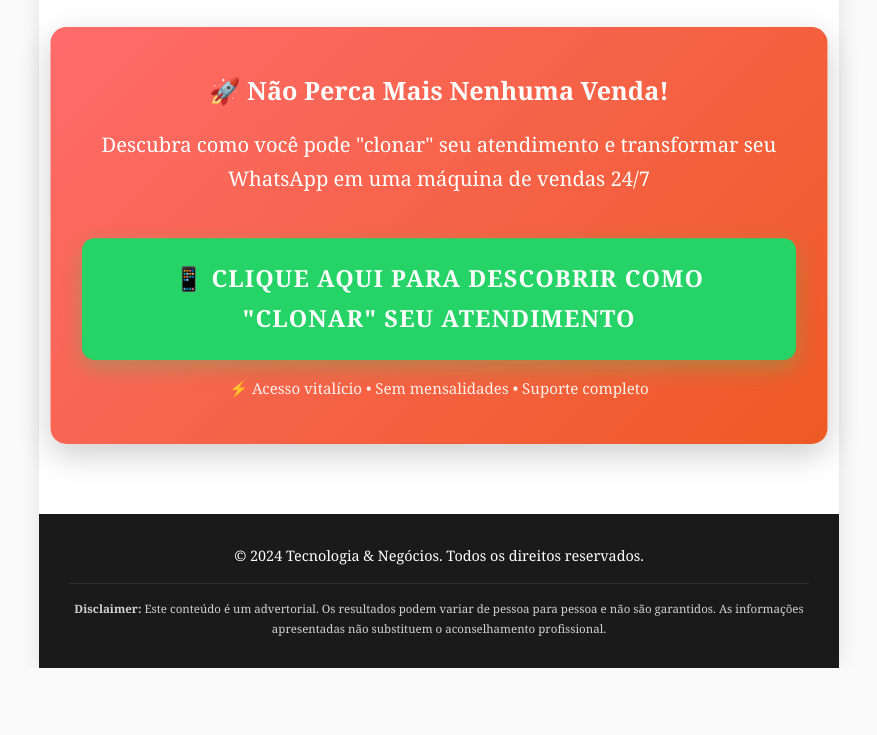
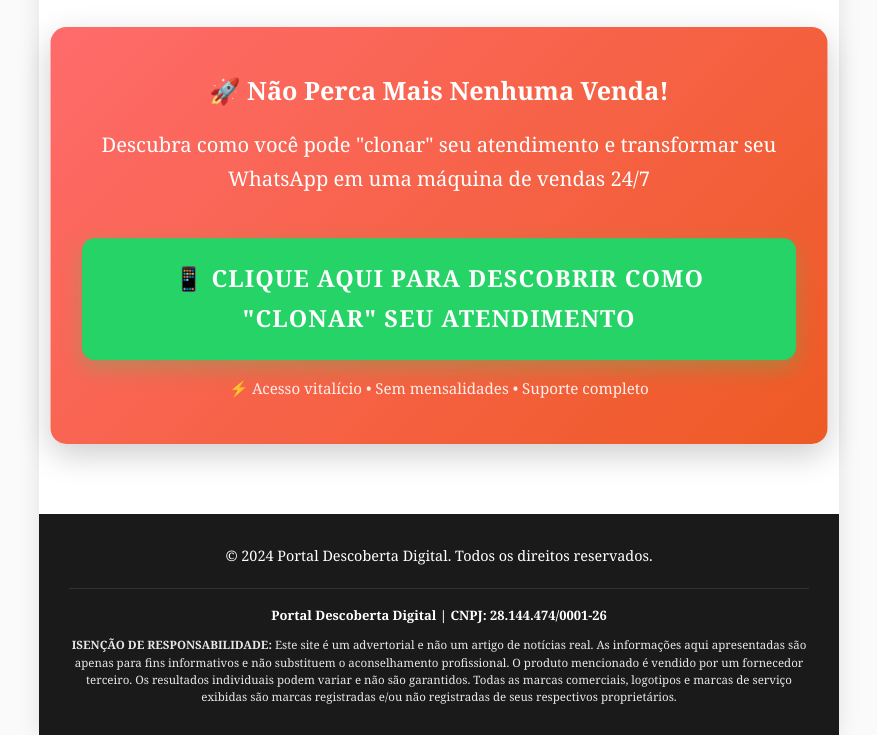
Before and after one commit to araujobazilio/Advetorial-FacilitaGPT-Taboola, a plain HTML site: page index.html in a window 1280 px wide. Shown: the part 5000-5735 px from the top of the page, without its empty margins (201-1078 px from the left). Before the commit the page ends 5668 px from the top, so only its background shows below. Drawn offline with Linux system fonts and the light colour scheme.

Commit message:
Update index.html

```diff
--- a/index.html
+++ b/index.html
@@ -349,10 +349,13 @@
         </article>
 
         <footer class="footer">
-            <p>&copy; 2024 Tecnologia & Negócios. Todos os direitos reservados.</p>
-            <p style="margin-top: 15px; font-size: 0.8em; opacity: 0.8; border-top: 1px solid #333; padding-top: 15px;">
-                <strong>Disclaimer:</strong> Este conteúdo é um advertorial. Os resultados podem variar de pessoa para pessoa e não são garantidos. As informações apresentadas não substituem o aconselhamento profissional.
-            </p>
+            <p>&copy; 2024 Portal Descoberta Digital. Todos os direitos reservados.</p>
+            <div style="margin-top: 20px; padding-top: 15px; border-top: 1px solid #333;">
+                <p style="font-size: 0.9em; margin-bottom: 10px;"><strong>Portal Descoberta Digital | CNPJ: 28.144.474/0001-26</strong></p>
+                <p style="font-size: 0.8em; opacity: 0.9; line-height: 1.5;">
+                    <strong>ISENÇÃO DE RESPONSABILIDADE:</strong> Este site é um advertorial e não um artigo de notícias real. As informações aqui apresentadas são apenas para fins informativos e não substituem o aconselhamento profissional. O produto mencionado é vendido por um fornecedor terceiro. Os resultados individuais podem variar e não são garantidos. Todas as marcas comerciais, logotipos e marcas de serviço exibidas são marcas registradas e/ou não registradas de seus respectivos proprietários.
+                </p>
+            </div>
         </footer>
     </div>
 
```
